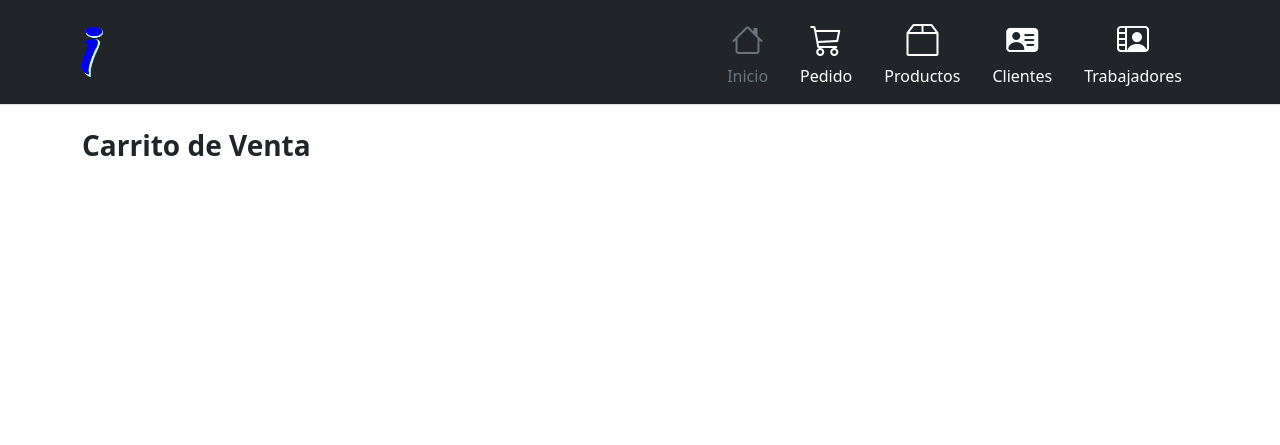
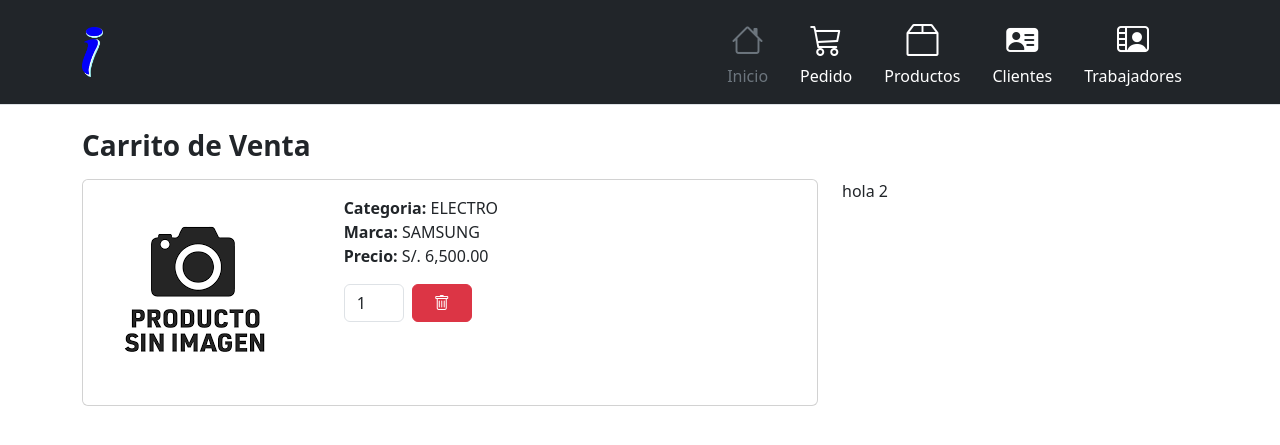
Before and after one commit to AdminSoul/TallerWeb_ISATEC_Proyecto01, a PHP site: page /TallerWeb_ISATEC_Proyecto01/login/venta.php in a window 1280 px wide. Shown: the top 445 px of the page. Run offline with PHP 8.4, Linux system fonts and the light colour scheme; the visitor is signed in with stand-in values (Sample User, id 1); some libraries are stand-ins or nearby versions.

Commit message:
Clase 18/09/2025

```diff
--- a/programaciontech/login/controllers/pedido/addproduct.controller.php
+++ b/programaciontech/login/controllers/pedido/addproduct.controller.php
@@ -14,7 +14,7 @@ if(isset($_SESSION["Login"]) && isset($_POST["element"]) && isset($_POST["cantid
     foreach($_SESSION["Carrito"] as &$item){
         if($item["Codigo"] == base64_decode($_POST["element"])){
             $encontrado = true;
-            $item["CantCompra"] += $_POST["cantidad"];
+            $item["CantCompra"] = intval($item["CantCompra"]) + intval($_POST["cantidad"]);
             break;
         }
     }
--- a/programaciontech/login/menu/cabecera.php
+++ b/programaciontech/login/menu/cabecera.php
@@ -34,7 +34,17 @@ if (!isset($_SESSION["Login"])) {
                             <a type="button" class="nav-link text-white position-relative" href="venta.php">
                                 <i class="bi bi-cart3" style="font-size: xx-large;"></i><br>
                                 Pedido
+                        <?php
+                            if(isset($_SESSION["Carrito"]) && count($_SESSION["Carrito"]) > 0) {
+                        ?>
+                                <span id="cantpedidos" class="position-absolute top-0 start-100 translate-middle badge rounded-pill bg-danger mt-3"><?php echo count($_SESSION["Carrito"]); ?></span>
+                        <?php
+                            } else {
+                        ?>
                                 <span id="cantpedidos" class="position-absolute top-0 start-100 translate-middle badge rounded-pill bg-danger mt-3" hidden>0</span>
+                        <?php
+                            }
+                        ?>
                             </a>
                         </li>
                         <li>
--- a/programaciontech/login/venta.php
+++ b/programaciontech/login/venta.php
@@ -13,6 +13,36 @@
     <div class="container mt-4" id="comandos">
         <h3 class="fw-bold">Carrito de Venta</h3>
 
+        <div class="row mt-3">
+            <div class="col-12 col-lg-8">
+
+                <div class="card mb-3">
+                    <div class="row g-0">
+                        <div class="col-md-4">
+                        <img src="../source/product/default.jpg" class="img-fluid rounded-start" alt="..." height="255px">
+                        </div>
+                        <div class="col-md-8">
+                        <div class="card-body">
+                            <p class='card-text'>
+                                <span class='fw-bold'>Categoria: </span><span>ELECTRO</span><br>
+                                <span class='fw-bold'>Marca: </span><span>SAMSUNG</span><br>
+                                <span class='fw-bold'>Precio: </span><span>S/. 6,500.00</span>
+                            </p>
+                            <div class='d-flex gap-2'>
+                                <input type='text' class='form-control' id='1' placeholder='1' value='1' style="max-width: 60px;" readonly>
+                                <button class='btn btn-danger col-6' style="max-width: 60px;"><i class='bi bi-trash'></i></button>
+                            </div>
+                        </div>
+                        </div>
+                    </div>
+                </div>
+
+            </div>
+            <div class="col-12 col-lg-4">
+                hola 2
+            </div>
+        </div>
+
     </div>
 
     <script src="js/venta.js"></script>
```
